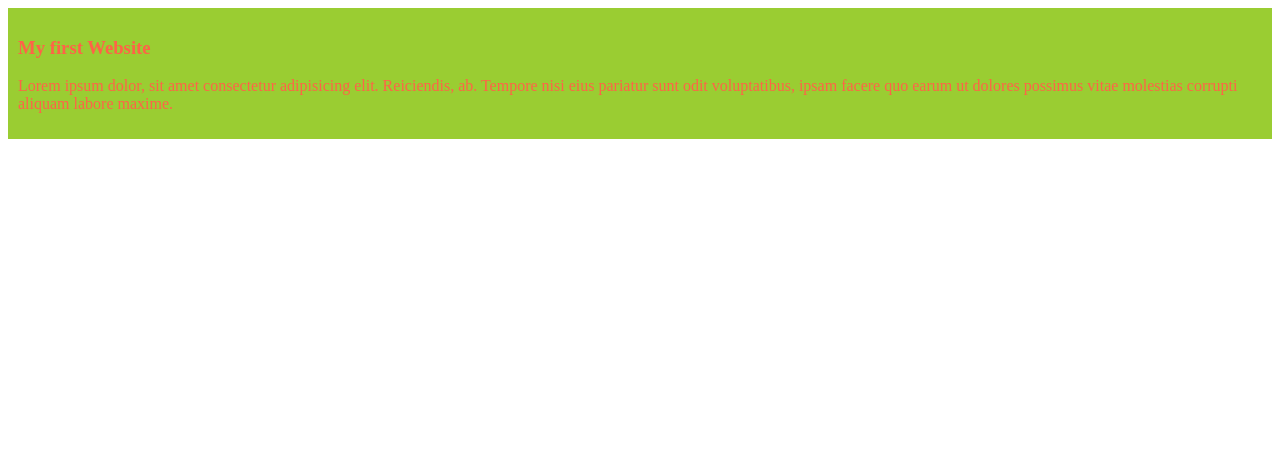
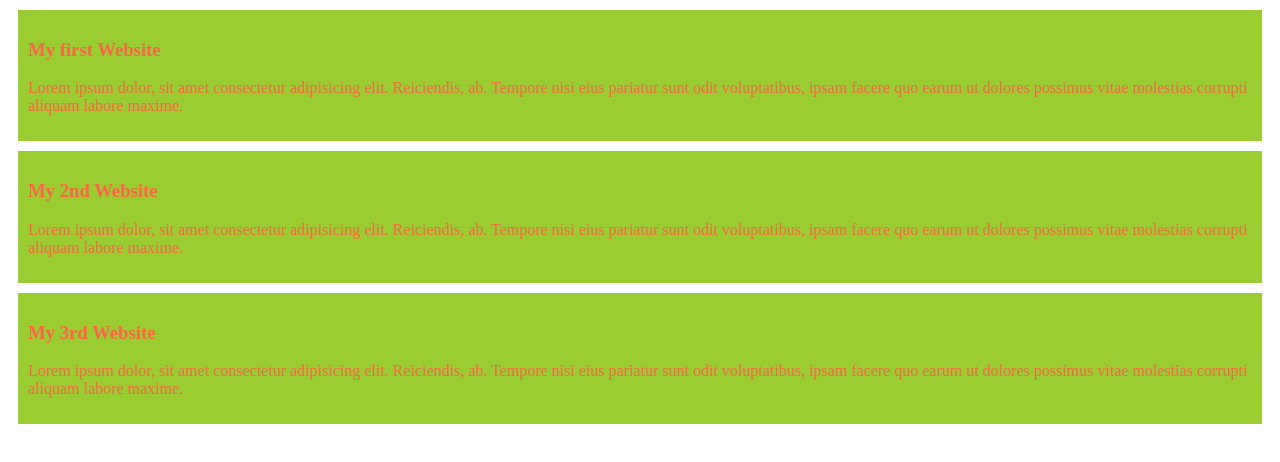
Before and after one commit to TR-Rahat/my-new-git, a plain HTML site: page index.html in a window 1280 px wide. Drawn offline with Linux system fonts and the light colour scheme.

Commit message:
added the 2nd and 3rd blog

```diff
--- a/index.html
+++ b/index.html
@@ -11,6 +11,14 @@
         <h3>My first Website</h3>
         <p>Lorem ipsum dolor, sit amet consectetur adipisicing elit. Reiciendis, ab. Tempore nisi eius pariatur sunt odit voluptatibus, ipsam facere quo earum ut dolores possimus vitae molestias corrupti aliquam labore maxime.</p>
     </div>
+    <div>
+        <h3>My 2nd Website</h3>
+        <p>Lorem ipsum dolor, sit amet consectetur adipisicing elit. Reiciendis, ab. Tempore nisi eius pariatur sunt odit voluptatibus, ipsam facere quo earum ut dolores possimus vitae molestias corrupti aliquam labore maxime.</p>
+    </div>
+    <div>
+        <h3>My 3rd Website</h3>
+        <p>Lorem ipsum dolor, sit amet consectetur adipisicing elit. Reiciendis, ab. Tempore nisi eius pariatur sunt odit voluptatibus, ipsam facere quo earum ut dolores possimus vitae molestias corrupti aliquam labore maxime.</p>
+    </div>
 
 </body>
 </html>
--- a/styles/blog.css
+++ b/styles/blog.css
@@ -2,4 +2,5 @@ div{
     color: tomato;
     background-color: yellowgreen;
     padding: 10px;
+    margin: 10px;
 }
```
